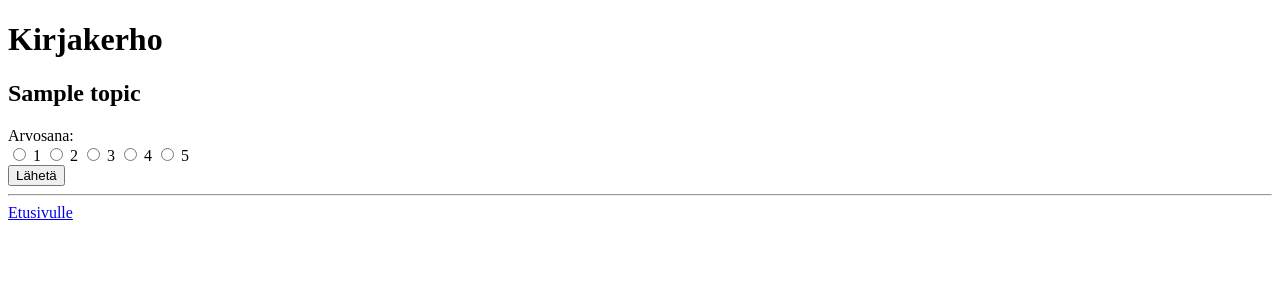
After one commit to jaahauss/tsoha-sovellus, a Flask app: template templates/new_review.html in a window 1280 px wide. The commit adds this page. Shown: the top 300 px of the page. Run offline with Flask 3, Linux system fonts and the light colour scheme; the template is opened without the code that fills it: most values are stand-ins (such as "Sample title", 1, 10 or a date in 2020).

Commit message:
Reviews added

```diff
--- a/books.py
+++ b/books.py
@@ -6,7 +6,7 @@ def index(user_id):
     sql = text("SELECT admin FROM users WHERE id=:user_id")
     result = db.session.execute(sql, {"user_id":user_id})
     is_admin = result.fetchone()[0]
-    sql = "SELECT id, topic, created_at FROM books WHERE visible=TRUE ORDER BY id DESC"
+    sql = "SELECT b.id, b.topic, b.created_at, SUM(r.grade), COUNT(r.grade) FROM books b LEFT JOIN reviews r ON b.id=r.book_id WHERE b.visible=TRUE GROUP BY b.id ORDER BY b.id DESC"
     result = db.session.execute(text(sql))
     books = result.fetchall()
     sql = "SELECT id, content FROM suggestions WHERE visible=TRUE ORDER BY id DESC"
--- a/schema.sql
+++ b/schema.sql
@@ -2,3 +2,4 @@ CREATE TABLE users (id SERIAL PRIMARY KEY, username TEXT UNIQUE, password TEXT,
 CREATE TABLE books (id SERIAL PRIMARY KEY, topic TEXT, created_at TIMESTAMP, visible BOOLEAN);
 CREATE TABLE messages (id SERIAL PRIMARY KEY, book_id INTEGER REFERENCES books, content TEXT, user_id INTEGER REFERENCES users, visible BOOLEAN);
 CREATE TABLE suggestions (id SERIAL PRIMARY KEY, content TEXT, visible BOOLEAN);
+CREATE TABLE reviews (id SERIAL PRIMARY KEY, grade INTEGER, book_id INTEGER REFERENCES books);
--- a/templates/index.html
+++ b/templates/index.html
@@ -13,6 +13,12 @@
 {% for book in books %}
 Kirja: {{ book.topic }} <br>
 Luettu: {{ book.created_at.strftime("%Y-%m-%d") }} <br>
+{% if book[3] %}
+Arvosana: {{ book[3]/book[4] }}/5 perustuen {{ book[4] }} arvosteluun<br>
+{% else %}
+Arvosana: <i>Ei vielä arvosteluja</i> <br>
+{% endif %}
+<a href="/review/{{ book.id }}">Arvioi kirja</a> |
 <a href="/write/{{ book.id }}">Lisää kommentti</a> |
 <a href="/result/{{ book.id }}">Lue kommentit</a> {% if is_admin %} |
 <a href="/archive/{{ book.id }}">Arkistoi kirja</a> {% endif %}
--- /dev/null
+++ b/templates/new_review.html
@@ -0,0 +1,16 @@
+{% extends "layout.html" %}
+{% block title %}{{ topic }}{% endblock %}
+{% block content %}
+<h2>{{ topic }}</h2>
+<form action="/send_review" method="post">
+Arvosana: <br>
+<input type="radio" name="grade" value="1" required> 1
+<input type="radio" name="grade" value="2"> 2
+<input type="radio" name="grade" value="3"> 3
+<input type="radio" name="grade" value="4"> 4
+<input type="radio" name="grade" value="5"> 5
+<br>
+<input type="submit" value="Lähetä">
+<input type="hidden" name="id" value="{{ id }}">
+</form>
+{% endblock %}
--- a/templates/result.html
+++ b/templates/result.html
@@ -4,7 +4,7 @@
 <h2>{{ topic }}</h2>
 <hr>
 {% for message in messages %}
-Viesti: {{ message[1] }} <br>
+Kommentti: {{ message[1] }} <br>
 Lähettäjä: {{ message[2] }} <br>
 {% if message[2]==user_name or is_admin %}
 <a href="/delete_message/{{ message[0] }}/{{ book_id }}">Poista kommentti</a>
@@ -14,4 +14,5 @@ Lähettäjä: {{ message[2] }} <br>
 {% endif %}
 <p>
 {% endfor %}
+<a href="/write/{{ book_id }}">Lisää kommentti</a> <br>
 {% endblock %}
```
Also changed, not shown: reviews.py (added, +14 -0 lines), routes.py (+14 -1 lines).
